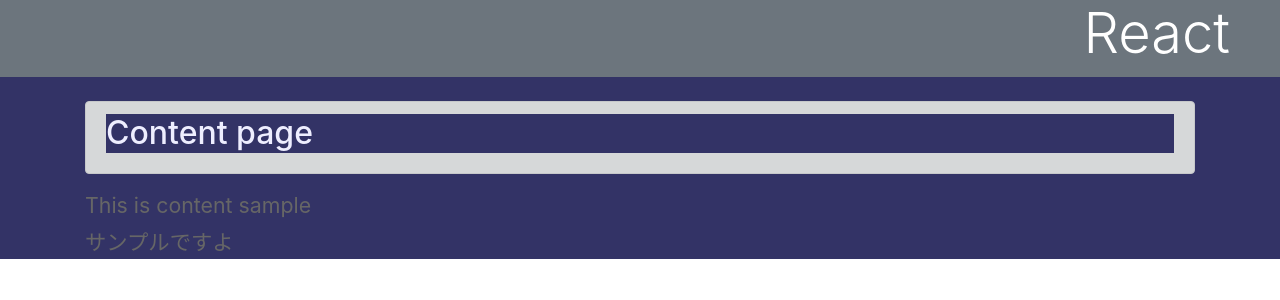
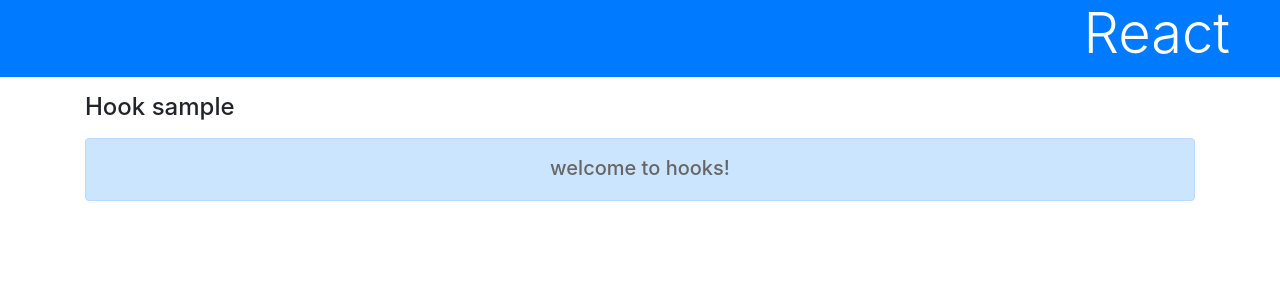
Before and after one commit to thirota/react_app, a React (Create React App) app: page / in a window 1280 px wide. Shown: the top 300 px of the page. Built offline with nearby package versions, Linux system fonts and the light colour scheme.

Commit message:
useState() p.206

```diff
--- a/src/App.js
+++ b/src/App.js
@@ -1,64 +1,18 @@
-import React, {Component} from 'react'
+import React, {useState} from 'react'
 import './App.css';
 
-let theme = {
-  light:{
-    styles:{
-      backgroundColor:"#f0f9ff",
-      color:"#00f"
-    },
-    head:"bg-primary text-white display-4 mb-4",
-    alert:"alert alert-primary"
-  },
-  dark:{
-    styles:{
-      backgroundColor:"#336",
-      color:"#eef"
-    },
-    head:"bg-secondary text-white display-4 mb-4",
-    alert:"alert alert-dark"
-  }
-}
+function App() {
+  const [message] = useState("welcome to hooks!")
 
-const ThemeContext = React.createContext(theme.dark)
-class App extends Component {
-  static contextType = ThemeContext
-
-  render() {
-    return <div style={this.context.styles}>
-      <h1 className={this.context.head}>React</h1>
-      <div className="container">
-        <Title value="Content page"/>
-        <Message value="This is content sample"/>
-        <Message value="サンプルですよ"/>
+  return <div>
+    <h1 className="bg-primary text-white display-4">React</h1>
+    <div className="container">
+      <h4 className="my-3">Hook sample</h4>
+      <div className="alert alert-primary text-center">
+        <p className="h5">{message}</p>
       </div>
     </div>
-  }
-}
-
-class Title extends Component {
-  static contextType = ThemeContext
-
-  render() {
-    return (
-      <div className={this.context.alert}>
-        <h2 style={this.context.styles}>{this.props.value}</h2>
-      </div>
-    )
-  }
-}
-
-class Message extends Component {
-  static contextType = ThemeContext
-
-  render() {
-    return (
-      <div style={this.context.styles}>
-        <p>{this.props.value}</p>
-      </div>
-    )
-  }
-
+  </div>
 }
 
 export default App;
```
